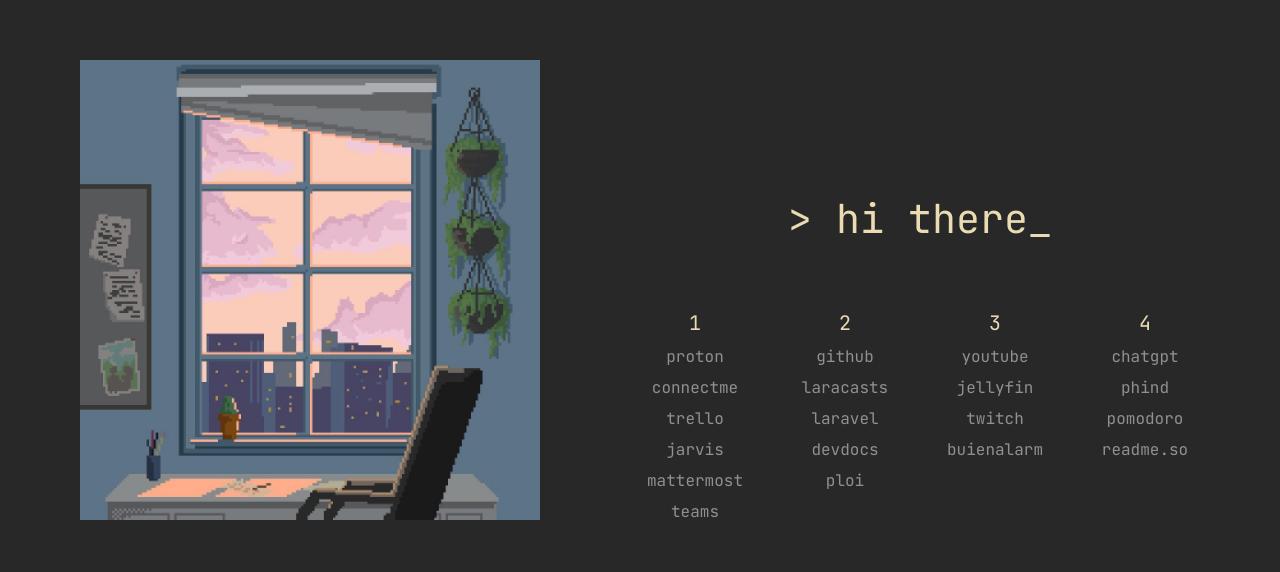
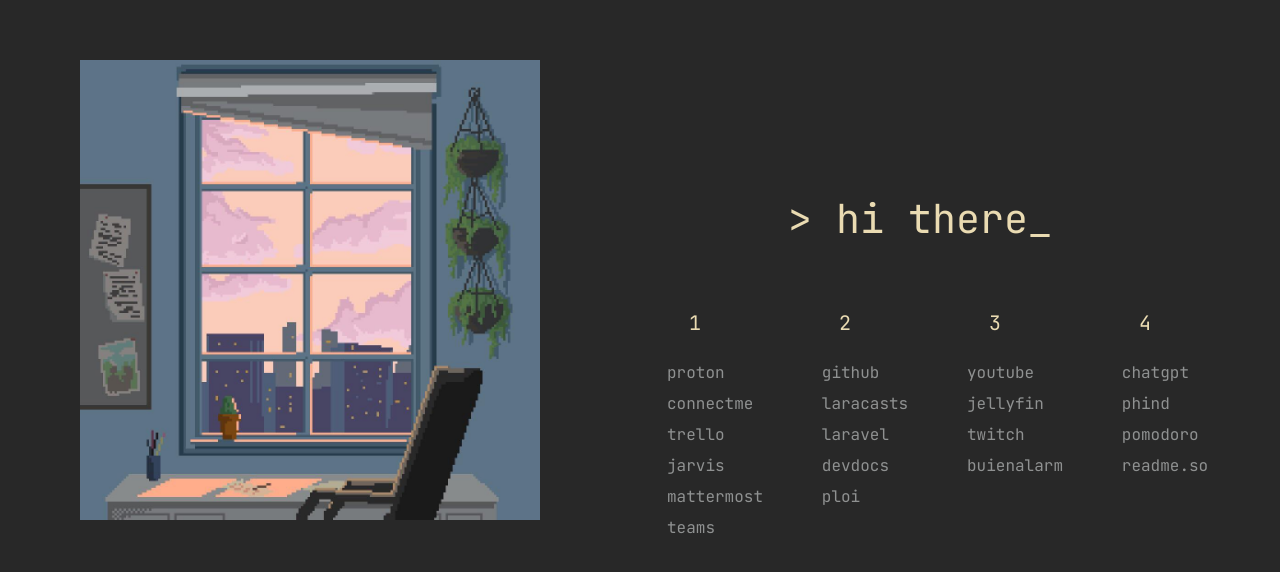
Before and after one commit to rico-vz/lofi-landing, a Vue app: page / in a window 1280 px wide. Shown: the part 108-680 px from the top of the page. Built offline with nearby package versions, Linux system fonts and the light colour scheme.

Commit message:
v1: working

```diff
--- a/package.json
+++ b/package.json
@@ -8,6 +8,7 @@
     "preview": "vite preview"
   },
   "dependencies": {
+    "@russo-programmisto/easy-storage": "^2.1.8",
     "vue": "^3.3.4"
   },
   "devDependencies": {
--- a/src/App.vue
+++ b/src/App.vue
@@ -8,53 +8,36 @@
 
         <div class="right-container">
             <div class="head">
-                <p>> hi there<span class="blinking">_</span></p>
+                <p>> {{ config.greeting }}<span class="blinking">_</span></p>
             </div>
 
             <div class="bookmarks">
-                <div class="category">
-                    <div class="links">
-                        <li class="title">1</li>
-                        <li><a href="https://proton.me">proton</a></li>
-                        <li><a href="https://connectme.horizoncollege.nl/">connectme</a></li>
-                        <li><a href="https://trello.com">trello</a></li>
-                        <li><a href="https://purmerend.jarvis.bit-academy.nl/a/dashboard">jarvis</a></li>
-                        <li><a href="https://chat.jarvis.bit-academy.nl/">mattermost</a></li>
-                        <li><a href="https://teams.microsoft.com/_?lm=deeplink&lmsrc=NeutralHomePageWeb&cmpid=WebSignIn&culture=en-us&country=us#/apps/66aeee93-507d-479a-a3ef-8f494af43945/sections/classroom">teams</a></li>
-                    </div>
-                </div>
-
-                <div class="category">
-                    <div class="links">
-                        <li class="title">2</li>
-                        <li><a href="https://github.com/">github</a></li>
-                        <li><a href="https://laracasts.com/">laracasts</a></li>
-                        <li><a href="https://laravel.com/docs/10.x">laravel</a></li>
-                        <li><a href="https://devdocs.io/">devdocs</a></li>
-                        <li><a href="https://ploi.io/">ploi</a></li>
-                    </div>
-                </div>
-
-                <div class="category">
-                    <div class="links">
-                        <li class="title">3</li>
-                        <li><a href="https://www.youtube.com/">youtube</a></li>
-                        <li><a href="https://cinna.triton.usbx.me/jellyfin/">jellyfin</a></li>
-                        <li><a href="https://twitch.tv/">twitch</a></li>
-                        <li><a href="https://www.buienalarm.nl/">buienalarm</a></li>
-                    </div>
-                </div>
-
-                <div class="category">
-                    <div class="links">
-                        <li class="title">4</li>
-                        <li><a href="https://chat.openai.com/">chatgpt</a></li>
-                        <li><a href="https://www.phind.com/">phind</a></li>
-                        <li><a href="https://pomofocus.io/">pomodoro</a></li>
-                        <li><a href="https://readme.so/editor">readme.so</a></li>
-                    </div>
-                </div>
+                <template v-for="(value, key) in config.links" :key="key">
+                    <linksCategory :title="key" :links="JSON.stringify(value)" />
+                </template>
             </div>
         </div>
     </div>
 </template>
+
+<script>
+import config from '@/assets/config.json';
+import linksCategory from '@/components/linksCategory.vue';
+
+export default {
+    components: {
+        linksCategory,
+    },
+    data() {
+        return {
+            config: {},
+        };
+    },
+    mounted() {
+        if (!localStorage.getItem('config')) {
+            localStorage.setItem('config', JSON.stringify(config));
+        }
+        this.config = JSON.parse(localStorage.getItem('config'));
+    },
+};
+</script>
--- /dev/null
+++ b/src/assets/config.json
@@ -0,0 +1,93 @@
+{
+    "showName": false,
+    "name": "unset",
+    "greeting": "hi there",
+    "links": {
+        "links": {
+            "1": [
+                {
+                    "label": "proton",
+                    "url": "https://proton.me"
+                },
+                {
+                    "label": "connectme",
+                    "url": "https://connectme.horizoncollege.nl/"
+                },
+                {
+                    "label": "trello",
+                    "url": "https://trello.com"
+                },
+                {
+                    "label": "jarvis",
+                    "url": "https://purmerend.jarvis.bit-academy.nl/a/dashboard"
+                },
+                {
+                    "label": "mattermost",
+                    "url": "https://chat.jarvis.bit-academy.nl/"
+                },
+                {
+                    "label": "teams",
+                    "url": "https://teams.microsoft.com/_?lm=deeplink&lmsrc=NeutralHomePageWeb&cmpid=WebSignIn&culture=en-us&country=us#/apps/66aeee93-507d-479a-a3ef-8f494af43945/sections/classroom"
+                }
+            ],
+            "2": [
+                {
+                    "label": "github",
+                    "url": "https://github.com/"
+                },
+                {
+                    "label": "laracasts",
+                    "url": "https://laracasts.com/"
+                },
+                {
+                    "label": "laravel",
+                    "url": "https://laravel.com/docs/10.x"
+                },
+                {
+                    "label": "devdocs",
+                    "url": "https://devdocs.io/"
+                },
+                {
+                    "label": "ploi",
+                    "url": "https://ploi.io/"
+                }
+            ],
+            "3": [
+                {
+                    "label": "youtube",
+                    "url": "https://www.youtube.com/"
+                },
+                {
+                    "label": "jellyfin",
+                    "url": "https://cinna.triton.usbx.me/jellyfin/"
+                },
+                {
+                    "label": "twitch",
+                    "url": "https://twitch.tv/"
+                },
+                {
+                    "label": "buienalarm",
+                    "url": "https://www.buienalarm.nl/"
+                }
+            ],
+            "4": [
+                {
+                    "label": "chatgpt",
+                    "url": "https://chat.openai.com/"
+                },
+                {
+                    "label": "phind",
+                    "url": "https://www.phind.com/"
+                },
+                {
+                    "label": "pomodoro",
+                    "url": "https://pomofocus.io/"
+                },
+                {
+                    "label": "readme.so",
+                    "url": "https://readme.so/editor"
+                }
+            ]
+        }
+    }
+}
--- /dev/null
+++ b/src/components/linksCategory.vue
@@ -0,0 +1,30 @@
+<template>
+    <template v-for="(value, key) in JSON.parse(links)" :key="key">
+        <div class="category">
+            <div class="links">
+                <li class="title">{{ key }}</li>
+                <ul>
+                    <li v-for="(value, key) in value" :key="key">
+                        <a :href="value.url" target="_blank">{{ value.label }}</a>
+                    </li>
+                </ul>
+            </div>
+        </div>
+    </template>
+</template>
+
+<script>
+
+export default {
+    props: {
+        title: {
+            type: String,
+            required: true
+        },
+        links: {
+            type: String,
+            required: true
+        }
+    }
+};
+</script>
```
Also changed, not shown: src/main.js (line endings or trailing spaces), 1 other file (tests, documents, lock files or other folders).
